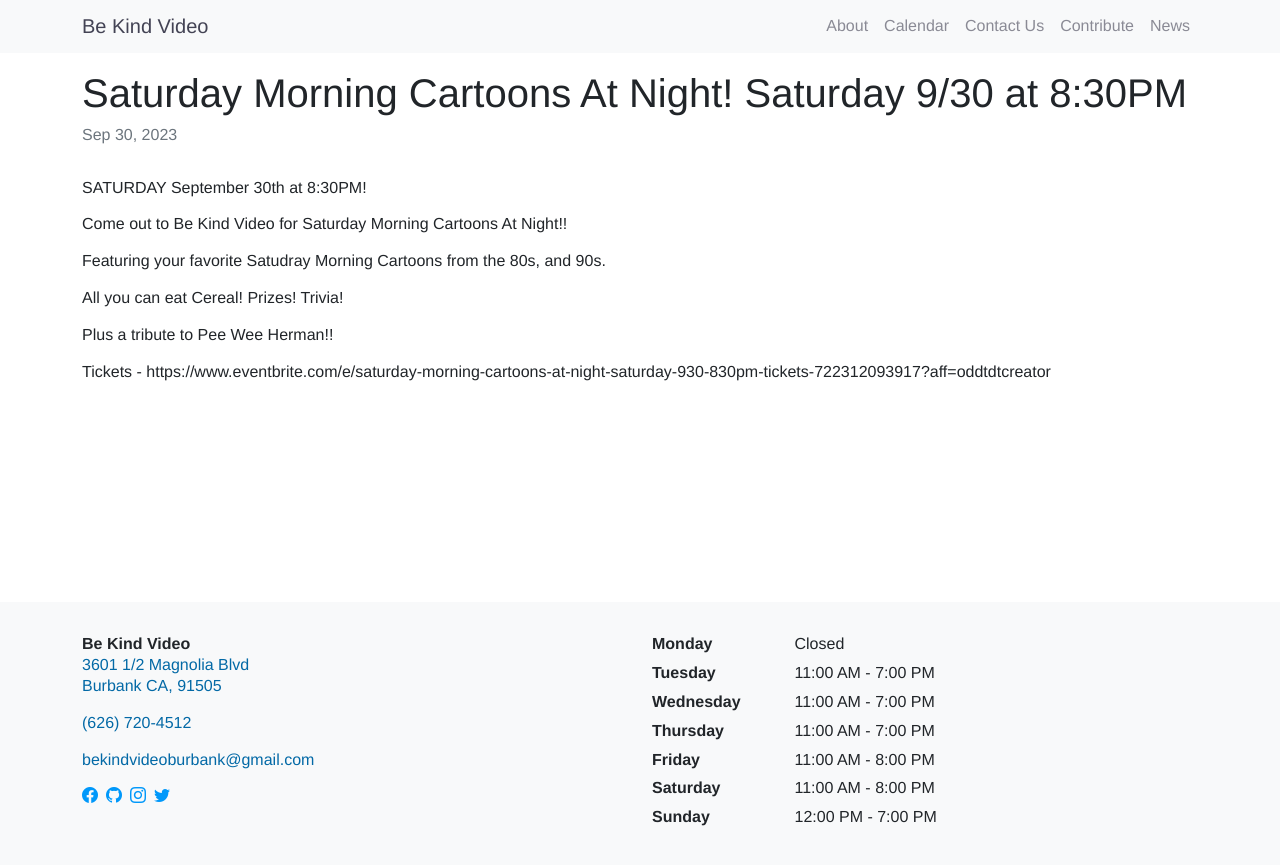
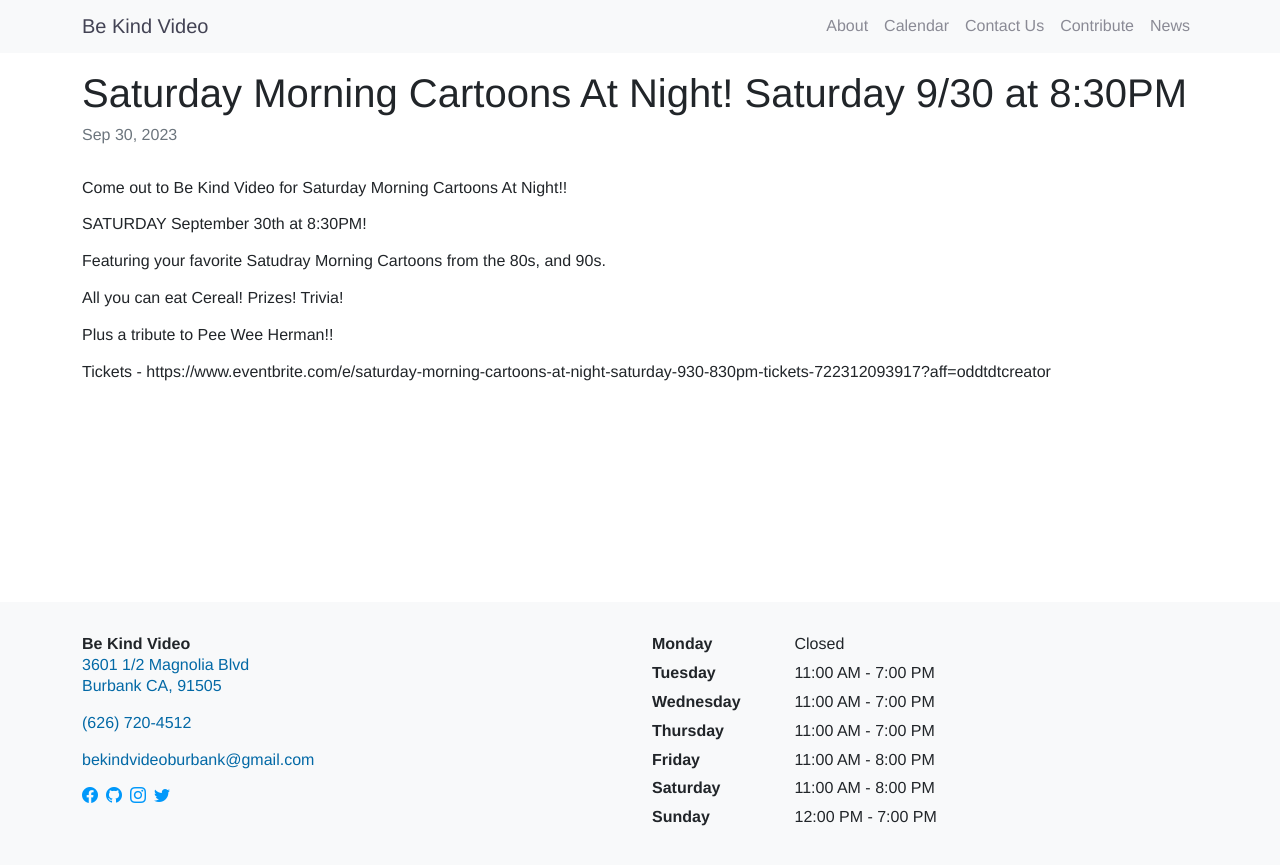
Before and after one commit to arenoir/be-kind-video, a Jekyll site: the page built from _posts/2023-09-30-Saturday-Morning-Cartoons-At-Night.md, in a window 1280 px wide. Shown: the top 865 px of the page. Built offline with Jekyll 4.4.1, drawn with Linux system fonts in a browser that asks for light colours.

```diff
--- a/_posts/2023-09-30-Saturday-Morning-Cartoons-At-Night.md
+++ b/_posts/2023-09-30-Saturday-Morning-Cartoons-At-Night.md
@@ -3,9 +3,9 @@ layout: post
 title:  "Saturday Morning Cartoons At Night! Saturday 9/30 at 8:30PM"
 categories: events
 ---
+Come out to Be Kind Video for Saturday Morning Cartoons At Night!!
+
 SATURDAY September 30th at 8:30PM!
-
-Come out to Be Kind Video for Saturday Morning Cartoons At Night!!
 
 Featuring your favorite Satudray Morning Cartoons from the 80s, and 90s.
 
```
